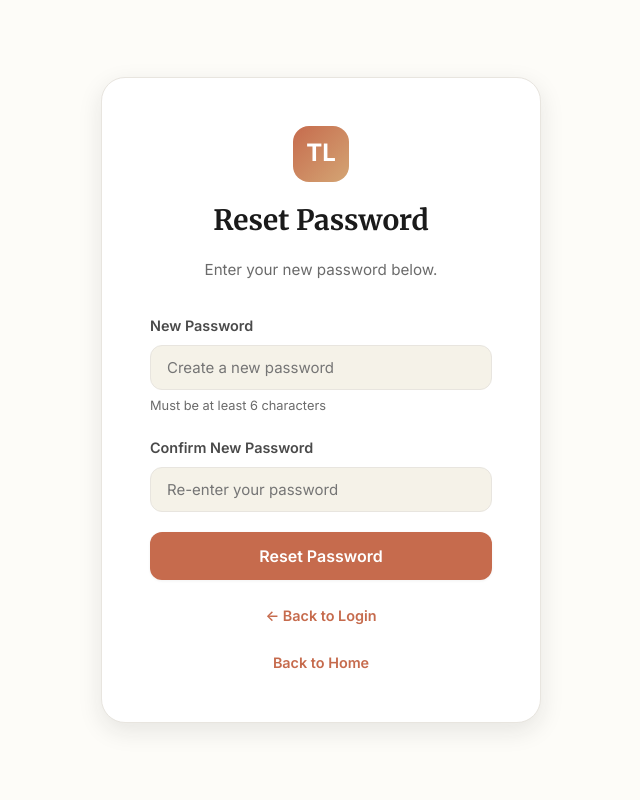
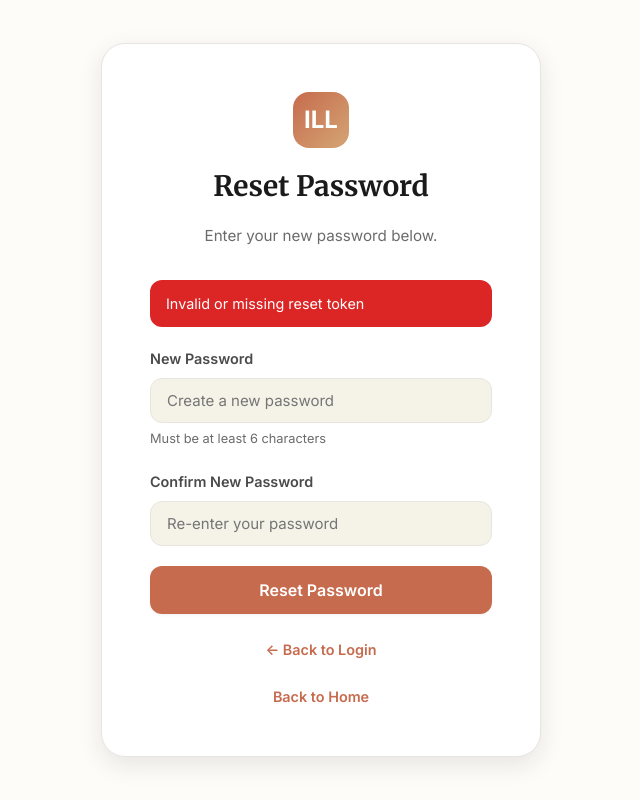
Before and after one commit to aiden-f-dsouza/illinotesv2, a Flask app: page /reset-password in a window 1280 px wide. Shown: the whole page, without its empty margins (319-959 px from the left). Run offline with Flask 3, Linux system fonts and the light colour scheme; some libraries are stand-ins or nearby versions.

Commit message:
password reset bugfixes

```diff
--- a/app.py
+++ b/app.py
@@ -2,6 +2,7 @@ from dotenv import load_dotenv
 from flask import Flask, render_template, request, redirect, url_for, send_from_directory, jsonify
 from datetime import datetime, timedelta
 from flask_sqlalchemy import SQLAlchemy
+from sqlalchemy.pool import NullPool
 from werkzeug.utils import secure_filename
 from supabase import create_client, Client
 from openai import OpenAI
@@ -11,6 +12,8 @@ from functools import wraps
 import re
 import json
 from pathlib import Path
+import secrets
+import resend
 
 # FLASK APP CONFIGURATION
 # Load environment variables from .env file
@@ -21,8 +24,15 @@ supabase_url = os.getenv("SUPABASE_URL")
 supabase_key = os.getenv("SUPABASE_KEY")
 supabase: Client = create_client(supabase_url, supabase_key)
 
+# Initialize Supabase admin client (for password resets - requires service role key)
+supabase_service_key = os.getenv("SUPABASE_SERVICE_KEY")
+supabase_admin: Client = create_client(supabase_url, supabase_service_key) if supabase_service_key else None
+
 # Initialize OpenAI client for AI features
 openai_client = OpenAI(api_key=os.getenv("OPENAI_API_KEY"))
+
+# Initialize Resend API key for email sending
+resend.api_key = os.getenv("RESEND_API_KEY")
 
 # Create a new instance of Flask as our web application
 app = Flask(__name__)
@@ -31,6 +41,11 @@ app = Flask(__name__)
 app.config['SQLALCHEMY_DATABASE_URI'] = os.getenv('DATABASE_URL')
 # Disable modification tracking to save resources (not needed for this app)
 app.config['SQLALCHEMY_TRACK_MODIFICATIONS'] = False
+# Use NullPool and disable prepared statements (required for Supabase connection pooler with psycopg3)
+app.config['SQLALCHEMY_ENGINE_OPTIONS'] = {
+    'poolclass': NullPool,
+    'connect_args': {'prepare_threshold': None}
+}
 # Set a secret key for session security (needed for file uploads)
 app.config['SECRET_KEY'] = 'your-secret-key-change-in-production'
 
@@ -252,6 +267,33 @@ class Mention(db.Model):
     def __repr__(self):
         return f'<Mention {self.id}: @{self.mentioned_user_email} in Comment {self.comment_id}>'
 
+
+class PasswordResetToken(db.Model):
+    """
+    Stores password reset tokens securely
+    Each token is single-use and expires after 1 hour
+    """
+    id = db.Column(db.Integer, primary_key=True)
+
+    # Email address requesting password reset
+    email = db.Column(db.String(100), nullable=False)
+
+    # Secure random token (60 character hex string)
+    token = db.Column(db.String(255), nullable=False, unique=True)
+
+    # When token was created (auto-set to now)
+    created_at = db.Column(db.DateTime, nullable=False, default=datetime.utcnow)
+
+    # Whether this token has been used (prevents reuse)
+    is_used = db.Column(db.Boolean, nullable=False, default=False)
+
+    def is_expired(self):
+        """Check if token is older than 1 hour"""
+        expiry_time = datetime.utcnow() - timedelta(hours=1)
+        return self.created_at < expiry_time
+
+    def __repr__(self):
+        return f'<PasswordResetToken {self.email}>'
 
 # AUTHENTICATION HELPER FUNCTIONS
 
@@ -1374,7 +1416,7 @@ def login():
 
 @app.route("/forgot-password", methods=["GET", "POST"])
 def forgot_password():
-    """Handle password reset requests"""
+    """Handle password reset requests - Generate token and send email via Resend"""
     if request.method == "POST":
         email = request.form.get("email", "").strip()
 
@@ -1382,69 +1424,181 @@ def forgot_password():
             return render_template("forgot_password.html", error="Please enter your email address")
 
         try:
-            # Request password reset from Supabase
-            supabase.auth.reset_password_email(
-                email,
-                {
-                    "redirect_to": "http://localhost:5000/reset-password"
-                }
+            # Generate secure random token (60 character hex string)
+            reset_token = secrets.token_hex(30)
+
+            # Store token in database
+            token_record = PasswordResetToken(email=email, token=reset_token)
+            db.session.add(token_record)
+            db.session.commit()
+
+            # Build reset URL (use request.host_url for dynamic host)
+            reset_url = f"{request.host_url}reset-password?token={reset_token}"
+
+            # Send email via Resend
+            email_response = resend.Emails.send({
+                "from": "IlliNotes <noreply@illinotes.com>",
+                "to": [email],
+                "subject": "Reset Your IlliNotes Password",
+                "html": f"""
+                <div style="font-family: Arial, sans-serif; max-width: 600px; margin: 0 auto;">
+                    <h2 style="color: #333;">Password Reset Request</h2>
+                    <p style="color: #666; line-height: 1.6;">
+                        We received a request to reset your IlliNotes password.
+                        Click the button below to proceed.
+                    </p>
+
+                    <a href="{reset_url}" style="
+                        display: inline-block;
+                        background: #C66B4D;
+                        color: white;
+                        padding: 12px 28px;
+                        text-decoration: none;
+                        border-radius: 8px;
+                        font-weight: bold;
+                        margin: 20px 0;
+                    ">Reset Password</a>
+
+                    <p style="color: #999; font-size: 13px; margin-top: 30px;">
+                        This link expires in <strong>1 hour</strong>.<br>
+                        If you didn't request this, you can safely ignore this email.
+                    </p>
+
+                    <hr style="border: none; border-top: 1px solid #eee; margin: 30px 0;">
+                    <p style="color: #999; font-size: 12px;">
+                        IlliNotes • Built by students, for students
+                    </p>
+                </div>
+                """
+            })
+
+            # Always show success (security best practice - don't reveal if email exists)
+            return render_template("forgot_password.html",
+                success="If an account exists with that email, you'll receive a password reset link shortly. Check your inbox!")
+
+        except Exception as e:
+            print(f"Error in forgot_password: {str(e)}")
+            # Still show success message (don't reveal errors)
+            return render_template("forgot_password.html",
+                success="If an account exists with that email, you'll receive a password reset link shortly. Check your inbox!")
+
+    return render_template("forgot_password.html")
+
+@app.route("/reset-password", methods=["GET", "POST"])
+def reset_password():
+    """Handle password reset with token validation"""
+    if request.method == "POST":
+        reset_token = request.form.get("reset_token", "").strip()
+        new_password = request.form.get("password", "")
+        confirm_password = request.form.get("confirm_password", "")
+
+        # Validation
+        if not reset_token:
+            return render_template("reset_password.html",
+                error="Invalid or missing reset token",
+                reset_token="")
+
+        if not new_password or not confirm_password:
+            return render_template("reset_password.html",
+                error="All fields are required",
+                reset_token=reset_token)
+
+        if new_password != confirm_password:
+            return render_template("reset_password.html",
+                error="Passwords do not match",
+                reset_token=reset_token)
+
+        if len(new_password) < 6:
+            return render_template("reset_password.html",
+                error="Password must be at least 6 characters",
+                reset_token=reset_token)
+
+        try:
+            # Find the token in database
+            token_record = PasswordResetToken.query.filter_by(
+                token=reset_token,
+                is_used=False  # Only valid if not already used
+            ).first()
+
+            if not token_record:
+                return render_template("reset_password.html",
+                    error="Invalid or expired reset link. Please request a new password reset.",
+                    reset_token="")
+
+            # Check if token has expired (older than 1 hour)
+            if token_record.is_expired():
+                return render_template("reset_password.html",
+                    error="Reset link has expired. Please request a new password reset.",
+                    reset_token="")
+
+            # Token is valid! Now reset the password in Supabase
+            email = token_record.email
+
+            # Look up user by email to get their user ID
+            if not supabase_admin:
+                return render_template("reset_password.html",
+                    error="Password reset is not configured. Please contact support.",
+                    reset_token="")
+
+            users_response = supabase_admin.auth.admin.list_users()
+            user_id = None
+
+            # Handle the response - it may be a list or have a .users attribute
+            users_list = users_response if isinstance(users_response, list) else getattr(users_response, 'users', [])
+
+            for user in users_list:
+                user_email = getattr(user, 'email', None) or (user.get('email') if isinstance(user, dict) else None)
+                if user_email == email:
+                    user_id = getattr(user, 'id', None) or (user.get('id') if isinstance(user, dict) else None)
+                    break
+
+            if not user_id:
+                return render_template("reset_password.html",
+                    error="No account found with this email address.",
+                    reset_token="")
+
+            # Update password via Supabase admin API using user ID
+            supabase_admin.auth.admin.update_user_by_id(
+                user_id,
+                {"password": new_password}
             )
 
-            # Always show success message (don't reveal if email exists or not for security)
-            return render_template("forgot_password.html",
-                                 success=f"If an account exists with {email}, you will receive a password reset email shortly. Please check your inbox.")
+            # Mark token as used (prevents reuse)
+            token_record.is_used = True
+            db.session.commit()
+
+            # Redirect to login with success message
+            return render_template("login.html",
+                success="Password updated successfully! You can now log in with your new password.")
 
         except Exception as e:
             print(f"Password reset error: {str(e)}")
-            # Show generic success message even on error (security best practice)
-            return render_template("forgot_password.html",
-                                 success=f"If an account exists with {email}, you will receive a password reset email shortly. Please check your inbox.")
-
-    return render_template("forgot_password.html")
-
-@app.route("/reset-password", methods=["GET", "POST"])
-def reset_password():
-    """Handle password reset form (after clicking email link)"""
-    if request.method == "POST":
-        password = request.form.get("password", "")
-        confirm_password = request.form.get("confirm_password", "")
-        access_token = request.form.get("access_token")
-
-        # Validation
-        if not password or not confirm_password:
+
             return render_template("reset_password.html",
-                                 error="Please enter and confirm your new password",
-                                 access_token=access_token)
-
-        if password != confirm_password:
-            return render_template("reset_password.html",
-                                 error="Passwords do not match",
-                                 access_token=access_token)
-
-        if len(password) < 6:
-            return render_template("reset_password.html",
-                                 error="Password must be at least 6 characters",
-                                 access_token=access_token)
-
-        try:
-            # Update the password using Supabase
-            if access_token:
-                supabase.auth.update_user(access_token, {"password": password})
-
-                return render_template("login.html",
-                                     success="Password updated successfully! You can now log in with your new password.")
-            else:
-                return render_template("reset_password.html",
-                                     error="Invalid or expired reset link. Please request a new password reset.")
-
-        except Exception as e:
-            print(f"Password update error: {str(e)}")
-            return render_template("reset_password.html",
-                                 error=f"Failed to update password: {str(e)}",
-                                 access_token=access_token)
-
-    # GET request - show the reset form (token will be captured by JavaScript)
-    return render_template("reset_password.html")
+                error="Failed to reset password. Please try again.",
+                reset_token=reset_token)
+
+    # GET request - show reset form
+    # Token comes from URL: /reset-password?token=abc123...
+    reset_token = request.args.get("token", "")
+
+    if not reset_token:
+        return render_template("reset_password.html",
+            error="Invalid or missing reset token",
+            reset_token="")
+
+    # Validate token exists before showing form
+    token_record = PasswordResetToken.query.filter_by(
+        token=reset_token,
+        is_used=False
+    ).first()
+
+    if not token_record or token_record.is_expired():
+        return render_template("reset_password.html",
+            error="Reset link has expired. Please request a new password reset.",
+            reset_token="")
+
+    return render_template("reset_password.html", reset_token=reset_token)
 
 @app.route("/logout")
 @login_required
--- a/templates/reset_password.html
+++ b/templates/reset_password.html
@@ -146,6 +146,15 @@
             font-size: 0.9rem;
         }
 
+        .success {
+            background: #16a34a;
+            color: white;
+            padding: 12px 16px;
+            border-radius: var(--radius-md);
+            margin-bottom: 20px;
+            font-size: 0.9rem;
+        }
+
         .link-section {
             text-align: center;
             margin-top: 24px;
@@ -197,30 +206,11 @@
         [data-theme="dark"] .theme-toggle .sun-icon { display: inline; }
     </style>
 
-    <script>
-        // Capture access token from URL fragment (#access_token=...)
-        window.addEventListener('DOMContentLoaded', function() {
-            const hash = window.location.hash;
-            if (hash) {
-                // Parse the fragment
-                const params = new URLSearchParams(hash.substring(1));
-                const accessToken = params.get('access_token');
-
-                if (accessToken) {
-                    // Store token in hidden input
-                    const tokenInput = document.getElementById('access_token');
-                    if (tokenInput) {
-                        tokenInput.value = accessToken;
-                    }
-                }
-            }
-        });
-    </script>
 </head>
 <body>
     <div class="reset-container">
         <div class="logo-section">
-            <div class="logo-mark">TL</div>
+            <div class="logo-mark">ILL</div>
             <h1>Reset Password</h1>
             <p class="subtitle">Enter your new password below.</p>
         </div>
@@ -229,8 +219,12 @@
         <div class="error">{{ error }}</div>
         {% endif %}
 
+        {% if success %}
+        <div class="success">{{ success }}</div>
+        {% endif %}
+
         <form method="POST">
-            <input type="hidden" name="access_token" id="access_token" value="{{ access_token if access_token else '' }}">
+            <input type="hidden" name="reset_token" id="reset_token" value="{{ reset_token if reset_token else '' }}">
 
             <div class="form-group">
                 <label for="password">New Password</label>
```
